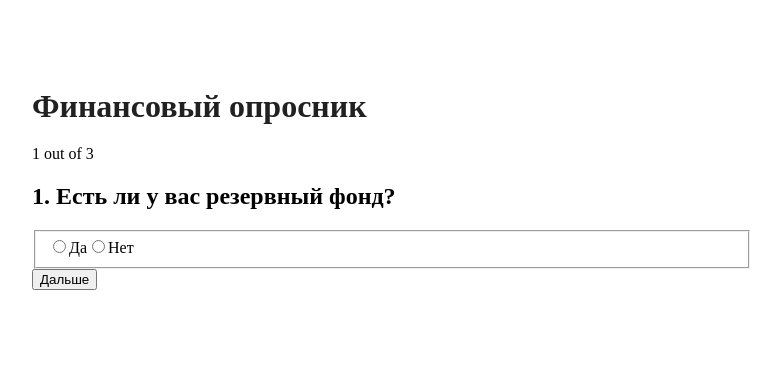
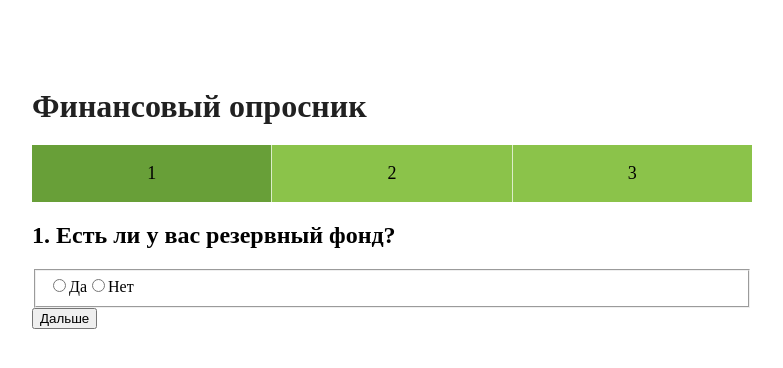
Before and after one commit to PinCatS/questionnaire, an Angular app: page /questions in a window 1280 px wide. Shown: the top 368 px of the page, without its empty margins (248-1031 px from the left). Built offline with nearby package versions, Linux system fonts and the light colour scheme.

Commit message:
feat: Add progress bar with initial styling

```diff
--- a/src/app/progress-bar/progress-bar.component.css
+++ b/src/app/progress-bar/progress-bar.component.css
@@ -0,0 +1,31 @@
+.progress-bar {
+  display: flex;
+  padding: 0;
+  margin: 0;
+  width: 100%;
+  min-height: 40px;
+  background-color: #8bc34a;
+  align-content: stretch;
+  align-items: stretch;
+  text-align: center;
+}
+
+.progress-bar__cell {
+  list-style: none;
+  width: 100%;
+  border-right: 1px solid #dcedc8;
+
+  font-size: 18px;
+}
+
+.progress-bar__cell:last-of-type {
+  border-right: 0;
+}
+
+.progress-bar__cell_active {
+  background-color: #689f38;
+}
+
+.progress-bar__cell_answered {
+  background-color: #689f38;
+}
--- a/src/app/progress-bar/progress-bar.component.html
+++ b/src/app/progress-bar/progress-bar.component.html
@@ -1 +1,9 @@
-<p>{{ count }} out of {{ numberOfQuestions }}</p>
+<ul class="progress-bar">
+  <li
+    *ngFor="let i of questionsRange"
+    [ngClass]="{ 'progress-bar__cell_active': currentQuestionId >= i }"
+    class="progress-bar__cell"
+  >
+    <p>{{ i }}</p>
+  </li>
+</ul>
--- a/src/app/progress-bar/progress-bar.component.ts
+++ b/src/app/progress-bar/progress-bar.component.ts
@@ -6,11 +6,18 @@ import { Component, OnInit, Input, Inject } from '@angular/core';
   styleUrls: ['./progress-bar.component.css'],
 })
 export class ProgressBarComponent implements OnInit {
-  @Input() count!: number;
+  @Input() currentQuestionId!: number;
+  questionsRange: number[];
 
-  constructor(
-    @Inject('NUMBER_OF_QUESTIONS') public numberOfQuestions: number
-  ) {}
+  constructor(@Inject('NUMBER_OF_QUESTIONS') public numberOfQuestions: number) {
+    this.questionsRange = Array(this.numberOfQuestions)
+      .fill(0)
+      .map((item, i) => i + 1);
+  }
+
+  isActive(id: number): boolean {
+    return true;
+  }
 
   ngOnInit(): void {}
 }
--- a/src/app/questionnaire/questionnaire.component.html
+++ b/src/app/questionnaire/questionnaire.component.html
@@ -1,5 +1,5 @@
 <div class="questionnaire">
-  <progress-bar [count]="question.id"></progress-bar>
+  <progress-bar [currentQuestionId]="question.id"></progress-bar>
   <div [hidden]="isEnd()">
     <form
       #f="ngForm"
```
